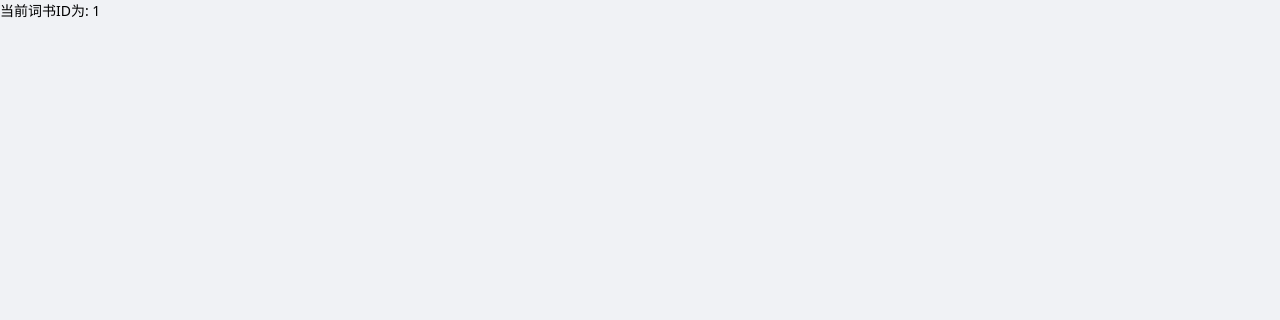
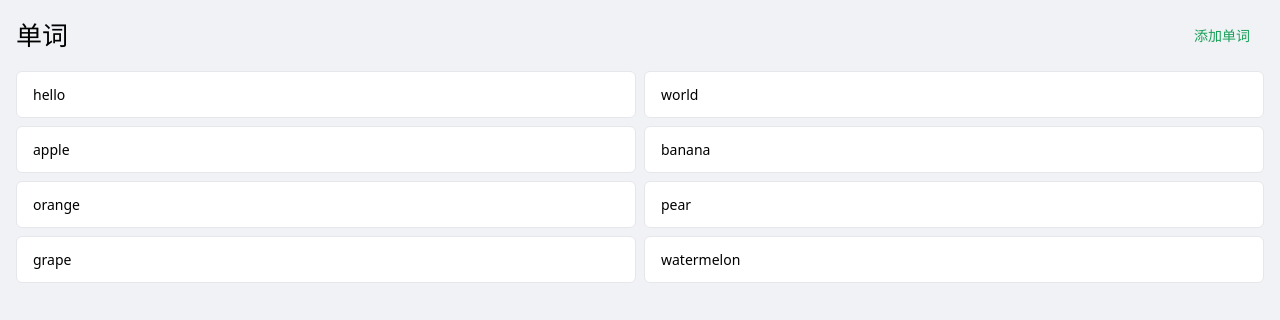
Before and after one commit to Defo1215/Engish_Learning, a Vue app: page /englishLearning/word/1 in a window 1280 px wide. Shown: the top 320 px of the page. Built offline with nearby package versions, Linux system fonts and the light colour scheme.

Commit message:
新增添加单词功能

```diff
--- a/src/App.vue
+++ b/src/App.vue
@@ -1,7 +1,9 @@
 <template>
   <GlobalProvider>
     <router-view v-slot="{ Component }">
-      <component :is="Component" />
+      <transition name="fade" mode="out-in">
+        <component :is="Component" />
+      </transition>
     </router-view>
   </GlobalProvider>
 </template>
@@ -9,3 +11,15 @@
 <script setup>
 import GlobalProvider from "./components/GlobalProvider.vue";
 </script>
+
+<style>
+.fade-enter-active,
+.fade-leave-active {
+  transition: opacity 150ms linear;
+}
+
+.fade-enter-from,
+.fade-leave-to {
+  opacity: 0;
+}
+</style>
--- /dev/null
+++ b/src/api/index.js
@@ -0,0 +1,38 @@
+/*
+ * @Author: 黄叶
+ * @Date: 2023-04-19 00:43:01
+ * @LastEditTime: 2023-05-30 16:06:28
+ * @FilePath: /schoolWall/src/utils/axios.js
+ * @Description:
+ */
+import axios from "axios";
+import router from "../router/router";
+import config from "../config/config";
+import { useDialog } from "naive-ui";
+
+const baseURL = "http://localhost:9200/api"
+
+const instance = axios.create({
+  baseURL: baseURL,
+  timeout: 30000, //最大请求时间
+  headers: {
+    "Content-Type": "application/json",
+  },
+});
+
+/**
+ * 请求拦截器
+ */
+instance.interceptors.request.use(
+);
+
+/**
+ * 响应拦截器
+ */
+instance.interceptors.response.use(
+
+);
+
+
+// // 暴露所写的内容
+export default instance;
--- /dev/null
+++ b/src/api/methods/word.js
@@ -0,0 +1,11 @@
+const baseURL = "/word";
+
+export default {
+  addWords: (words) => {
+    return axios.post({
+      methods: "POST",
+      url: `${baseURL}/save`,
+      data: words,
+    });
+  },
+};
--- a/src/config/word.json
+++ b/src/config/word.json
@@ -1,12 +1,74 @@
 [
   {
-    "id": "1",
-    "WordBookName": "四级核心词汇",
-    "quantity": 1024
+    "id": 1,
+    "word": "hello",
+    "pronunciation": "/həˈlō/",
+    "translation": ["int.你好", "n.问候"],
+    "sentence": ["Hello world!", "Hello everyone!"],
+    "createTime": "2019-12-12 12:12:12",
+    "updateTime": "2019-12-12 12:12:12"
   },
   {
-    "id": "2",
-    "WordBookName": "六级核心词汇",
-    "quantity": 2048
+    "id": 2,
+    "word": "world",
+    "pronunciation": "/wərld/",
+    "translation": ["n.世界"],
+    "sentence": ["Hello world!", "I want to see the world."],
+    "createTime": "2019-12-12 12:12:12",
+    "updateTime": "2019-12-12 12:12:12"
+  },
+  {
+    "id": 3,
+    "word": "apple",
+    "pronunciation": "/ˈapəl/",
+    "translation": ["n.苹果"],
+    "sentence": ["I have an apple.", "I have an apple."],
+    "createTime": "2019-12-12 12:12:12",
+    "updateTime": "2019-12-12 12:12:12"
+  },
+  {
+    "id": 4,
+    "word": "banana",
+    "pronunciation": "/bəˈnanə/",
+    "translation": ["n.香蕉"],
+    "sentence": ["I have a banana.", "I have a banana."],
+    "createTime": "2019-12-12 12:12:12",
+    "updateTime": "2019-12-12 12:12:12"
+  },
+  {
+    "id": 5,
+    "word": "orange",
+    "pronunciation": "/ˈôrənj/",
+    "translation": ["n.橙子"],
+    "sentence": ["I have an orange.", "I have an orange."],
+    "createTime": "2019-12-12 12:12:12",
+    "updateTime": "2019-12-12 12:12:12"
+  },
+  {
+    "id": 6,
+    "word": "pear",
+    "pronunciation": "/per/",
+    "translation": ["n.梨子"],
+    "sentence": ["I have a pear.", "I have a pear."],
+    "createTime": "2019-12-12 12:12:12",
+    "updateTime": "2019-12-12 12:12:12"
+  },
+  {
+    "id": 7,
+    "word": "grape",
+    "pronunciation": "/ɡrāp/",
+    "translation": ["n.葡萄"],
+    "sentence": ["I have a grape.", "I have a grape."],
+    "createTime": "2019-12-12 12:12:12",
+    "updateTime": "2019-12-12 12:12:12"
+  },
+  {
+    "id": 8,
+    "word": "watermelon",
+    "pronunciation": "/ˈwôdər melən/",
+    "translation": ["n.西瓜"],
+    "sentence": ["I have a watermelon.", "I have a watermelon."],
+    "createTime": "2019-12-12 12:12:12",
+    "updateTime": "2019-12-12 12:12:12"
   }
 ]
--- /dev/null
+++ b/src/config/wordBook.json
@@ -0,0 +1,12 @@
+[
+  {
+    "id": "1",
+    "WordBookName": "四级核心词汇",
+    "quantity": 1024
+  },
+  {
+    "id": "2",
+    "WordBookName": "六级核心词汇",
+    "quantity": 2048
+  }
+]
--- a/src/router/index.js
+++ b/src/router/index.js
@@ -23,7 +23,7 @@ const routes = [
     path: "/word/:wordBookId",
     component: Word,
     props: true
-  }
+  },
 ];
 
 const router = createRouter({
--- /dev/null
+++ b/src/utils/fileHandler.js
@@ -0,0 +1,10 @@
+const readFile = (file) => {
+  const reader = new FileReader();
+  reader.onload = () => {
+    const data = reader.result;
+    // do something with data
+  };
+  reader.readAsText(file);
+};
+
+export default readFile;
--- /dev/null
+++ b/src/views/addWord/index.vue
@@ -0,0 +1,11 @@
+<template>
+  <div>
+    hellos
+  </div>
+</template>
+
+<script setup>
+import wordRequest from '../../api/methods/word.js'
+
+
+</script>
--- /dev/null
+++ b/src/views/word/components/WordBox.vue
@@ -0,0 +1,93 @@
+<template>
+  <div>
+    <div class="grid gap-2 grid-cols-2">
+      <div
+        class="px-4 py-3 w-full border rounded-md bg-white border-gray-2 transition-all duration-150 active:bg-gray-1 active:border-gray-3 active:scale-95"
+        v-for="(item, index) in props.data"
+        :key="index"
+        @touchstart="touchstart(index)"
+        @touchend="touchend"
+      >
+        <div class="flex justify-between items-center">
+          <div>{{ item.word }}</div>
+        </div>
+      </div>
+    </div>
+
+    <!-- 悬浮框 -->
+    <transition name="word_detail">
+      <div
+        class="absolute top-1/2 left-1/2 -translate-x-1/2 -translate-y-1/2 grid gap-2 grid-cols-1 p-4 w-80% bg-white rounded-md shadow"
+        v-if="isLongPressIndex !== null"
+      >
+        <!-- 单词和音标 -->
+        <div class="flex flex-nowrap justify-between items-center">
+          <div class="mr-4 text-5">{{ props.data[isLongPressIndex].word }}</div>
+          <div>{{ props.data[isLongPressIndex].pronunciation }}</div>
+        </div>
+        <!-- 单词翻译 -->
+        <div class="flex">
+          <div
+            class="mr-4"
+            v-for="(item, index) in props.data[isLongPressIndex].translation"
+            :key="index"
+          >
+            {{ item }}
+          </div>
+        </div>
+
+        <!-- 单词例句 -->
+        <div class="">
+          <div
+            v-for="(item, index) in props.data[isLongPressIndex].sentence"
+            :key="index"
+          >
+            {{ item }}
+          </div>
+        </div>
+      </div>
+    </transition>
+  </div>
+</template>
+
+<script setup>
+
+const props = defineProps({
+  /**
+   * 单词
+   * @type {Array}
+   */
+  data: {
+    type: Array,
+    default: () => [],
+  },
+});
+
+const isLongPressIndex = ref(null); // 长按的索引
+
+let touchTimer = null; // 触摸定时器
+const touchstart = (index) => {
+  touchTimer = setTimeout(() => {
+    isLongPressIndex.value = index;
+  }, 200);
+};
+
+const touchend = (e) => {
+  clearTimeout(touchTimer);
+  touchTimer = null;
+  isLongPressIndex.value = null;
+};
+</script>
+
+<style>
+.word_detail-enter-active,
+.word_detail-leave-active {
+  transition: all 0.3s ease;
+}
+
+.word_detail-enter-from,
+.word_detail-leave-to {
+  opacity: 0;
+  /* transform: translate(-50%, -50%) scale(0.8); */
+}
+</style>
--- a/src/views/word/index.vue
+++ b/src/views/word/index.vue
@@ -1,10 +1,21 @@
 <template>
   <div>
-    <div>当前词书ID为: {{ props.wordBookId }}</div>
+    <div class="grid gap-4 grid-cols-1 p-4">
+      <div class="flex justify-between items-center">
+        <TitleBar title="单词" :text-size="'26px'" />
+        <n-button strong secondary type="primary"> 添加单词 </n-button>
+      </div>
+
+      <WordBox :data="word" />
+    </div>
   </div>
 </template>
 
 <script setup>
+import TitleBar from "../../components/TitleBar.vue";
+import WordBox from "./components/WordBox.vue";
+
+import word from "../../config/word.json";
 
 const props = defineProps({
   /**
@@ -14,5 +25,5 @@ const props = defineProps({
   wordBookId: String,
 });
 
-console.log(props.wordBookId)
+console.log(props.wordBookId);
 </script>
--- a/src/views/wordBook/index.vue
+++ b/src/views/wordBook/index.vue
@@ -1,19 +1,19 @@
 <template>
   <div>
-    <div class="grid gap-2 grid-cols-1 p-4">
+    <div class="grid gap-4 grid-cols-1 p-4">
       <!--标题 -->
       <TitleBar title="单词书" :text-size="'26px'"/>
 
       <!-- 单词书数据 -->
-      <WordBookBox show-mode="multiple" :data="word" @click="wordBookBoxClick" />
+      <WordBookBox show-mode="multiple" :data="wordBook" @click="wordBookBoxClick" />
     </div>
   </div>
 </template>
 
 <script setup>
-import word from "../../config/word.json"
+import wordBook from "../../config/wordBook.json"
 import router from "../../router";
-import TitleBar from "./components/TitleBar.vue";
+import TitleBar from "../../components/TitleBar.vue";
 import WordBookBox from "./components/WordBookBox.vue";
 
 /**
```
Also changed, not shown: src/components/TitleBar.vue (renamed from src/views/wordBook/components/TitleBar.vue).
